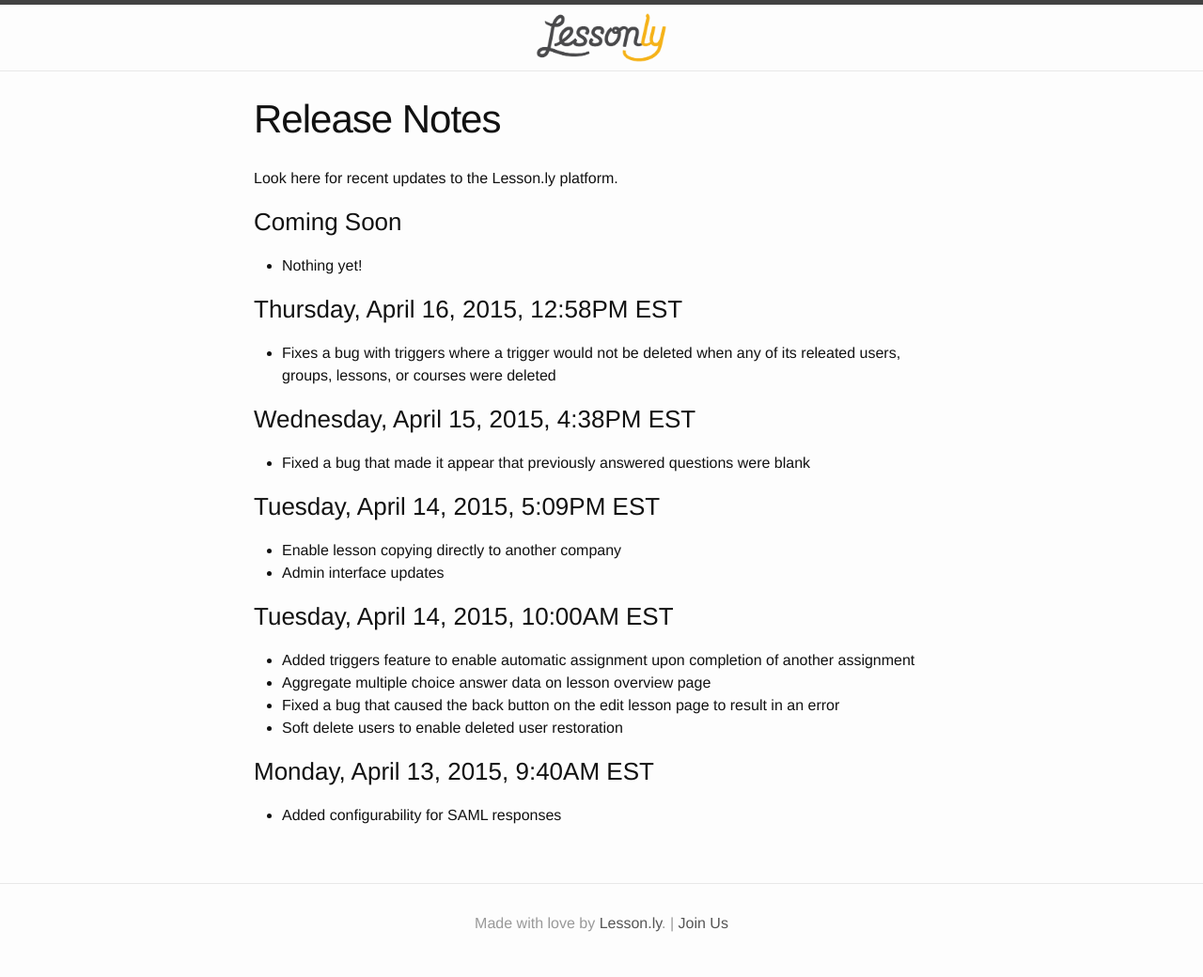
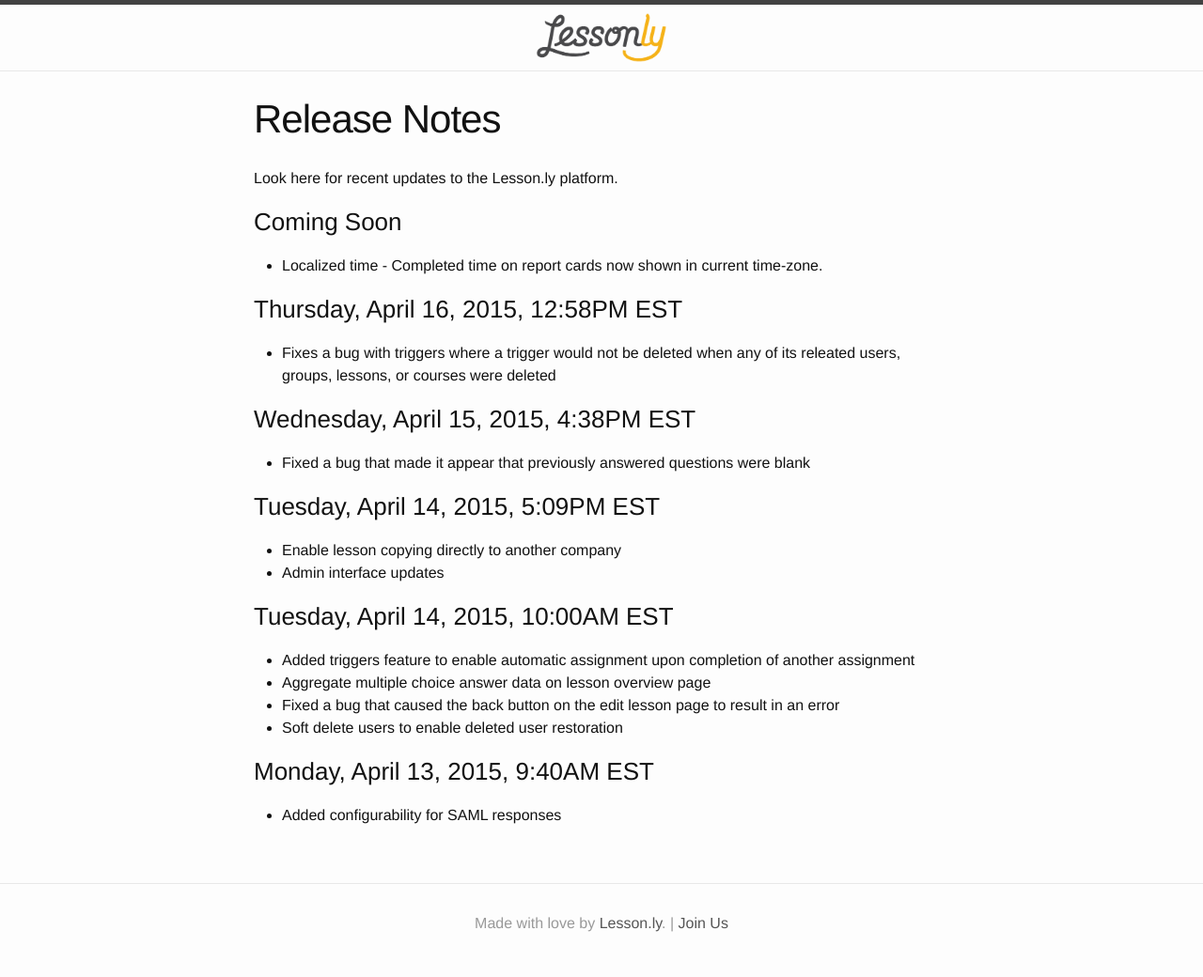
Before and after one commit to isabella232/lessonly.github.io, a Jekyll site: the page built from release-notes.md, in a window 1280 px wide. Shown: the whole page at 94% size. Built offline with Jekyll 4.4.1, drawn with Linux system fonts in a browser that asks for light colours.

Commit message:
Added localize time to coming soon.

```diff
--- a/release-notes.md
+++ b/release-notes.md
@@ -8,7 +8,7 @@
 
 ### Coming Soon
 
-- Nothing yet!
+- Localized time - Completed time on report cards now shown in current time-zone.
 
 ### Thursday, April 16, 2015, 12:58PM EST
 
```
